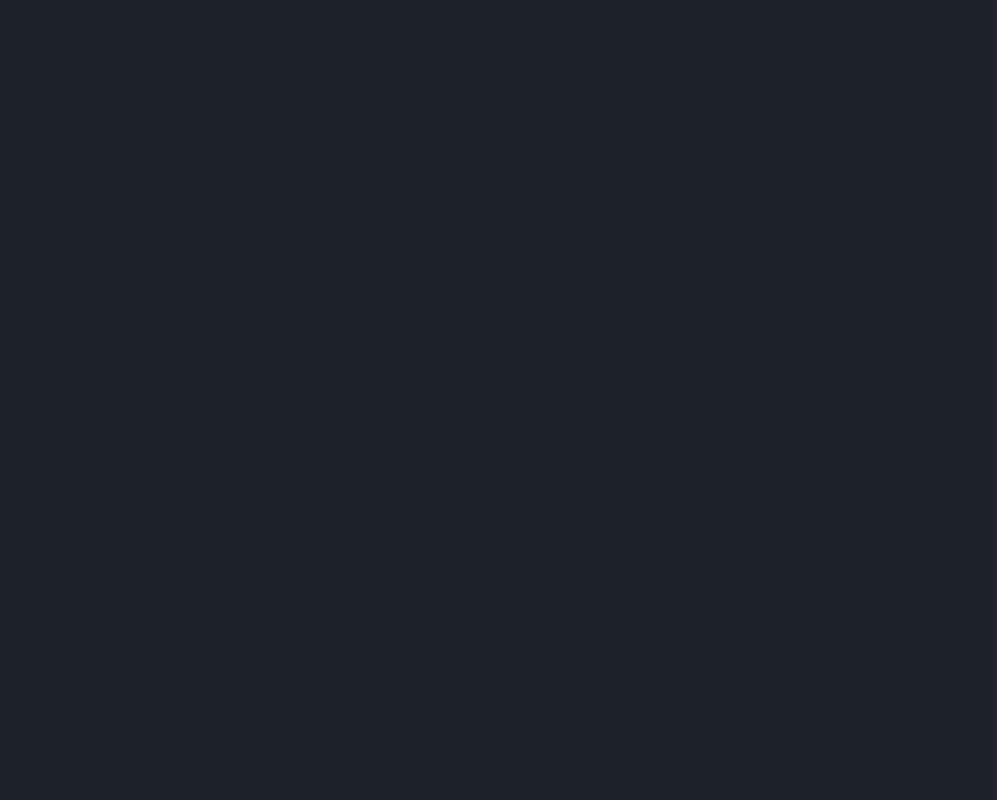
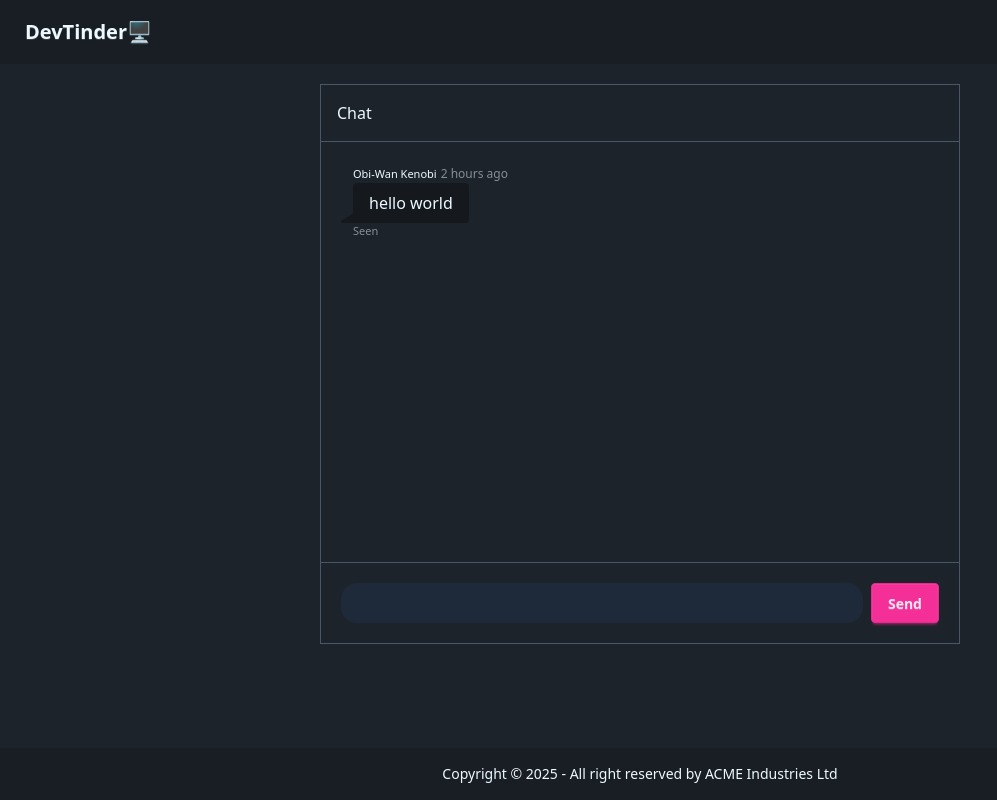
Before and after one commit to JotiKaushal/nodejs-practice, a React (Vite) app in the folder devtinder-frontend/: page /chat/1 in a window 1280 px wide. Before the commit this address had no page. Shown: the whole page, without its empty margins (0-997 px from the left). Built offline with nearby package versions, Linux system fonts and the light colour scheme; no server answers.

Commit message:
design chat window in FE

```diff
--- a/devtinder-frontend/src/App.jsx
+++ b/devtinder-frontend/src/App.jsx
@@ -9,6 +9,7 @@ import Feed from "./components/Feed";
 import Conections from "./components/Connections";
 import Requests from "./components/Requests";
 import Premium from "./components/Premium";
+import Chat from "./components/Chat";
 function App() {
   return (
     <>
@@ -22,6 +23,7 @@ function App() {
     <Route path="/connections" element={<Conections/>}></Route>
     <Route path="/requests" element={<Requests/>}></Route>
     <Route path="/premium" element={<Premium/>}></Route>
+    <Route path="/chat/:targetUserId" element={<Chat/>}></Route>
     </Route>
     </Routes>
     </BrowserRouter>
--- /dev/null
+++ b/devtinder-frontend/src/components/Chat.jsx
@@ -0,0 +1,29 @@
+import React, { useState } from 'react'
+import { useParams } from 'react-router'
+
+const Chat = () => {
+  const { targetUserId } = useParams();
+  const [messages, setMessages] = useState([{text: "hello world"}]);
+  return (
+    <div className='w-1/2 mx-auto border border-gray-600 m-5 h-[70vh] flex flex-col'>
+      <h1 className='p-4 border-b border-gray-600'>Chat</h1>
+      <div className='flex-1 overflow-scroll p-5'>
+        {messages.map((msg, index) => {
+          return (<div class="chat chat-start" key={index}>
+            <div class="chat-header">
+              Obi-Wan Kenobi
+              <time class="text-xs opacity-50">2 hours ago</time>
+            </div>
+            <div class="chat-bubble">{msg.text}</div>
+            <div class="chat-footer opacity-50">Seen</div>
+          </div>)
+        })}
+      </div>
+      <div className='p-5 border-t border-gray-600 flex items-center gap-2'>
+        <input type='text' className='flex-1 border-gray-500 bg-gray-800  text-white rounded-2xl p-2' /><button className='btn btn-secondary'>Send</button></div>
+
+    </div>
+  )
+}
+
+export default Chat
--- a/devtinder-frontend/src/components/Connections.jsx
+++ b/devtinder-frontend/src/components/Connections.jsx
@@ -3,6 +3,7 @@ import React, { useEffect } from 'react'
 import { base_url } from '../utils/constants'
 import { useDispatch, useSelector } from "react-redux"
 import { addConection } from '../utils/connectionSlice'
+import { Link } from 'react-router'
 
 const Conections = () => {
   const dispatch = useDispatch();
@@ -26,11 +27,13 @@ const Conections = () => {
       {
         connections.map((connection) => {
           const {_id, firstName, lastName, photoUrl, age, gender, about } = connection;
-          return <div key={_id} className='flex justify-center m-4 p-4 bg-base-200 w-1/2 mx-auto'>
+          return <div key={_id} className='flex justify-between gap-7 m-4 p-4 bg-base-200 w-1/2 mx-auto'>
             <div><image alt="photo url" className='w-20 h-20 rounded-full' src={photoUrl} /></div>
             <div className="text-left mx-4"> <h2 className='font-bold text-xl'>{firstName + " " + lastName}</h2>
             {age && gender && <p>{age +" " + gender}</p>}
-              <p>{about}</p></div>
+              <p>{about}</p>
+              </div>
+              <Link to={"/chat/"+_id}><button className='btn btn-primary'>Chat</button></Link>
           </div>
         })
       }
```
